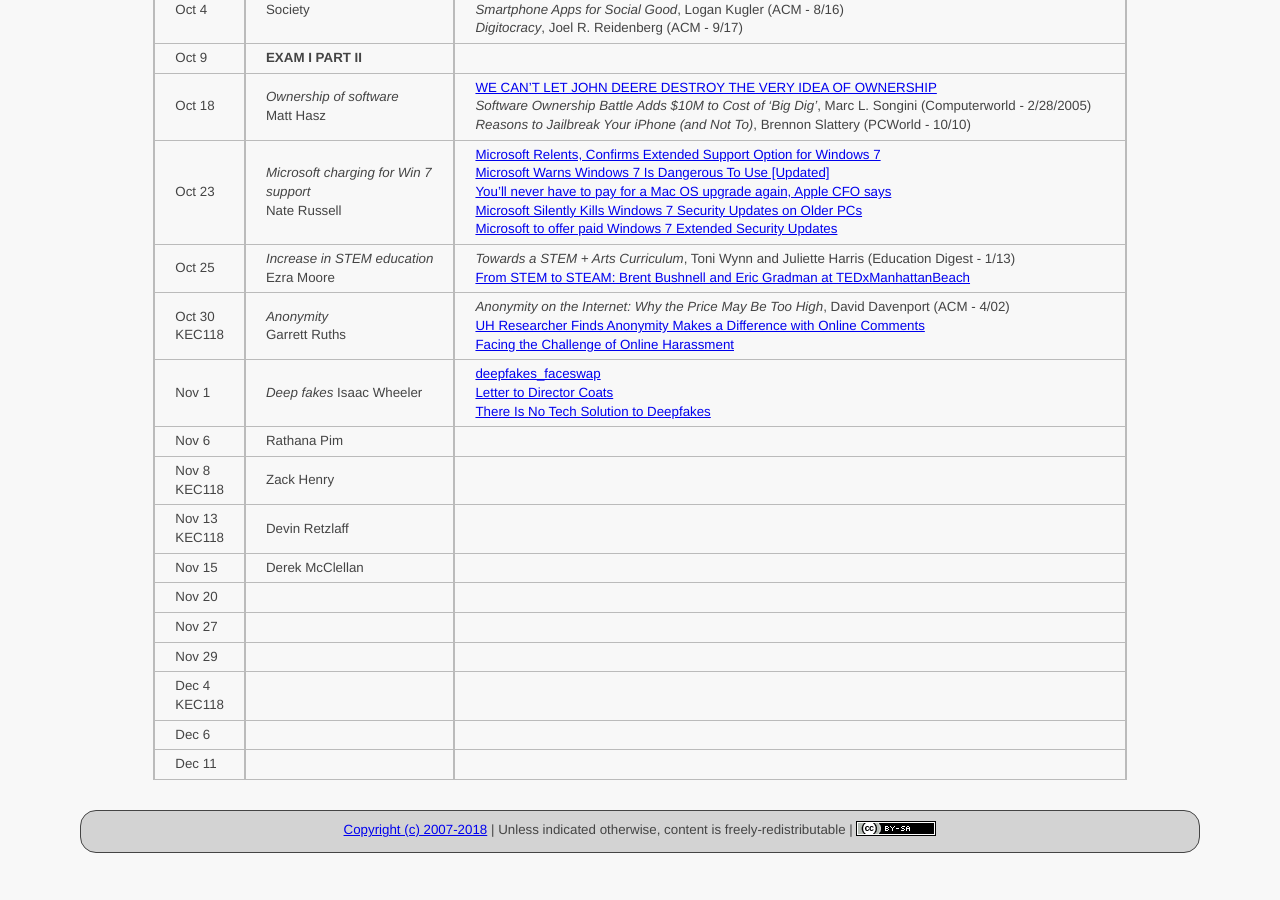
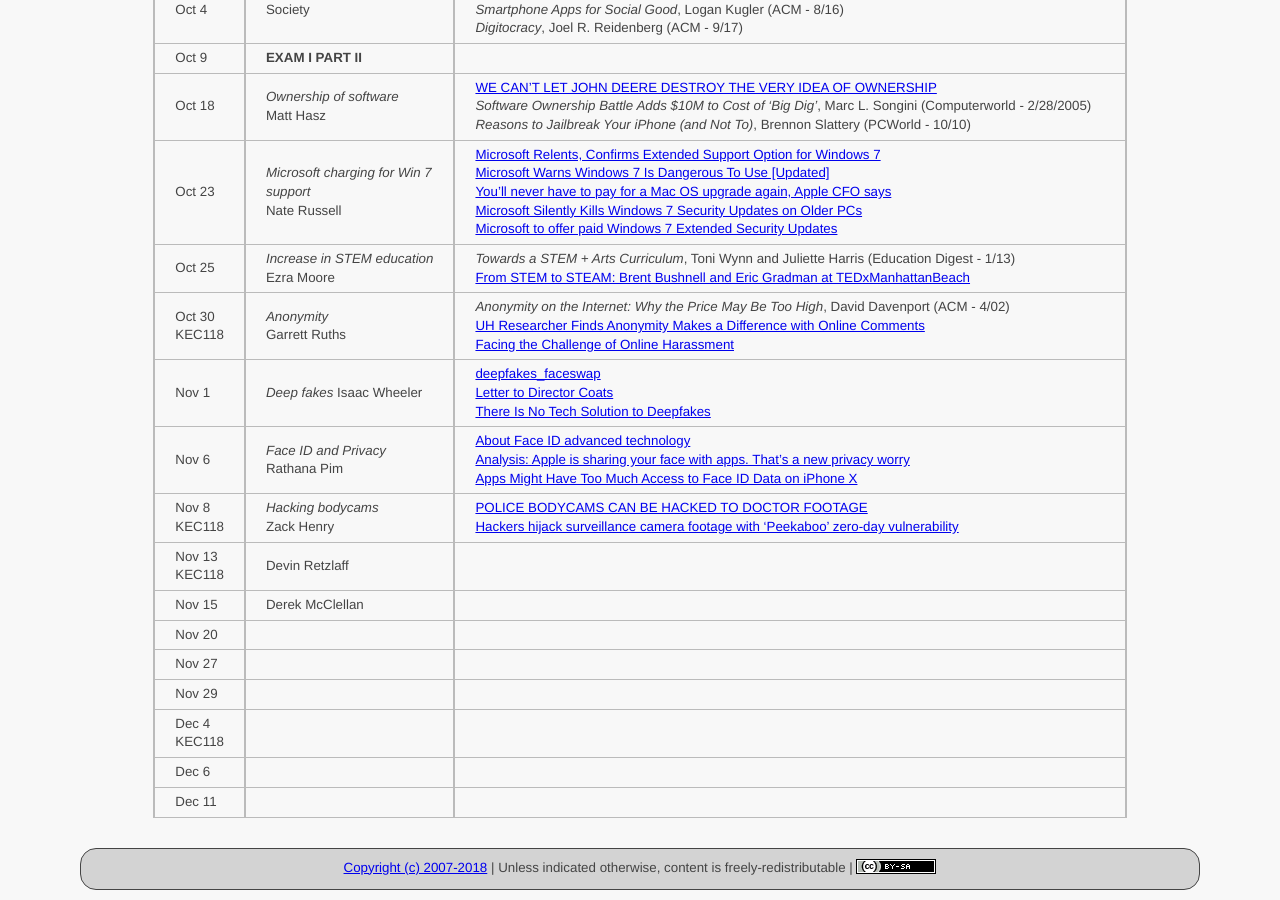
Before and after one commit to ycpcs/cs456-fall2018, a Jekyll site: the page built from schedule/index.md, in a window 1280 px wide and 900 px high, scrolled down 1040 px. Built offline with Jekyll 4.4.1, drawn with Linux system fonts in a browser that asks for light colours; before the commit the page ends 1903 px from its top, so only the background shows below that.

Commit message:
add articles
add articles

```diff
--- a/schedule/index.md
+++ b/schedule/index.md
@@ -32,8 +32,8 @@ All reading materials can be accessed via [Schmidt Library](http://library.ycp.e
 > Oct 25  | *Increase in STEM education* <br /> Ezra Moore | *Towards a STEM + Arts Curriculum*, Toni Wynn and Juliette Harris (Education Digest - 1/13) <br /> [From STEM to STEAM: Brent Bushnell and Eric Gradman at TEDxManhattanBeach](https://youtu.be/0rAbylCphUk) |
 > Oct 30 <br /> KEC118  | *Anonymity* <br /> Garrett Ruths | *Anonymity on the Internet: Why the Price May Be Too High*, David Davenport (ACM - 4/02) <br /> [UH Researcher Finds Anonymity Makes a Difference with Online Comments](https://www.uh.edu/news-events/stories/2014/January/12114Santana.php) <br /> [Facing the Challenge of Online Harassment](https://www.eff.org/deeplinks/2015/01/facing-challenge-online-harassment)|
 > Nov 1   | *Deep fakes* Isaac Wheeler | [deepfakes_faceswap](https://github.com/deepfakes/faceswap) <br /> [Letter to Director Coats](https://schiff.house.gov/imo/media/doc/2018-09%20ODNI%20Deep%20Fakes%20letter.pdf) <br /> [There Is No Tech Solution to Deepfakes](https://motherboard.vice.com/en_us/article/594qx5/there-is-no-tech-solution-to-deepfakes)|
-> Nov 6   | Rathana Pim | |
-> Nov 8 <br /> KEC118  | Zack Henry | |
+> Nov 6   | *Face ID and Privacy* <br /> Rathana Pim | [About Face ID advanced technology](https://support.apple.com/en-us/HT208108) <br /> [Analysis: Apple is sharing your face with apps. That's a new privacy worry](https://www.chicagotribune.com/bluesky/technology/ct-apple-facial-recognition-privacy-20171202-story.html) <br /> [Apps Might Have Too Much Access to Face ID Data on iPhone X](https://www.extremetech.com/mobile/259872-apps-might-much-access-face-id-data-iphone-x)|
+> Nov 8 <br /> KEC118  | *Hacking bodycams* <br /> Zack Henry | [POLICE BODYCAMS CAN BE HACKED TO DOCTOR FOOTAGE](https://www.wired.com/story/police-body-camera-vulnerabilities/) <br /> [Hackers hijack surveillance camera footage with 'Peekaboo' zero-day vulnerability](https://www.zdnet.com/article/hackers-can-tamper-with-surveillance-camera-footage-due-to-new-zero-day-vulnerability/) |
 > Nov 13 <br /> KEC118  | Devin Retzlaff | |
 > Nov 15  | Derek McClellan | |
 > Nov 20  |  |
```
